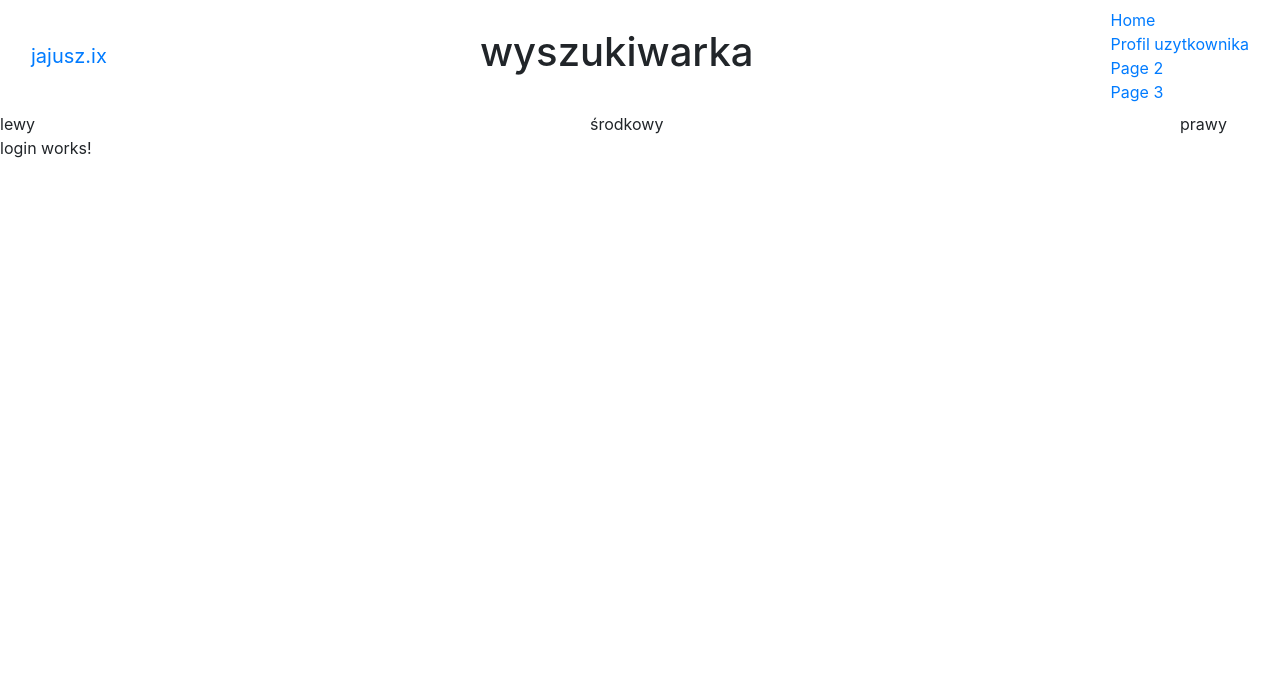
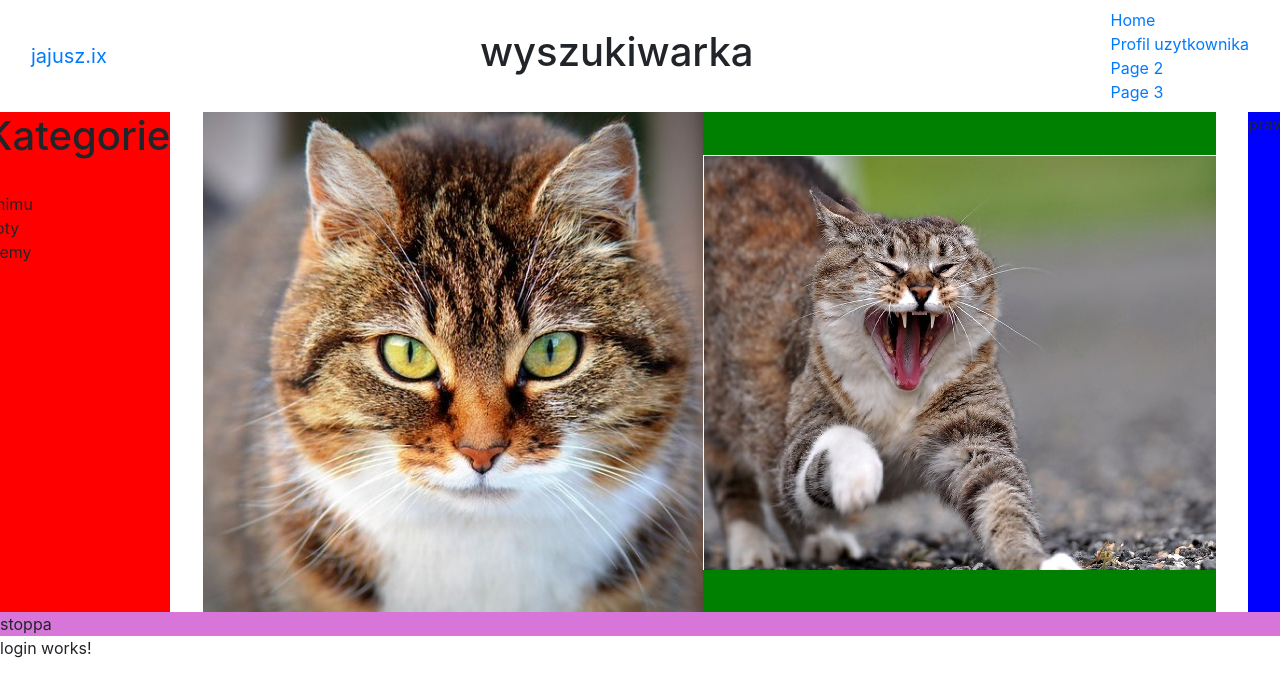
Before and after one commit to Antaresque/ogloszenia, an Angular app: page / in a window 1280 px wide. Shown: the top 696 px of the page. Built offline with nearby package versions, Linux system fonts and the light colour scheme.

Commit message:
kolejne super próby

```diff
--- a/src/app/_core/header/header.component.css
+++ b/src/app/_core/header/header.component.css
@@ -1,4 +1,11 @@
-#container{width:100%;}
-#left{float:left;width:100px;}
-#right{float:right;width:100px;}
-#center{margin:0 auto;width:100px;}
+#container{width:100%;height:100%; }
+#left{float:left;background-color:red;}
+#right{float:right;background-color:blue;}
+#center{margin:0 auto;background-color:green;}
+#bottom{background-color:rgb(216, 117, 216) }
+.row.row-eq-height {
+    display: -webkit-box;
+    display: -webkit-flex;
+    display: -ms-flexbox;
+    display: flex;
+}
--- a/src/app/_core/header/header.component.html
+++ b/src/app/_core/header/header.component.html
@@ -13,7 +13,20 @@
     </div>
   </nav>
   <div id="container">
-      <div id="left">lewy</div>
-      <div id="right">prawy</div>
-      <div id="center">środkowy</div>
+    <div class="row row-eq-height">
+      <div id="left">
+        <h1>Kategorie</h1>
+        <br>Animu
+        <br>Koty
+        <br>Memy
+      </div>
+      <div id="center">
+        <img src="assets/kot2.jpg">
+        <img src="assets/kot3.jpg">
+      </div>
+       <div id="right">prawy</div>
     </div>
+      <div id="bottom">
+        stoppa
+      </div>
+    </div>
```
Also changed, not shown: src/assets/kot2.jpg (added), src/assets/kot3.jpg (added).
